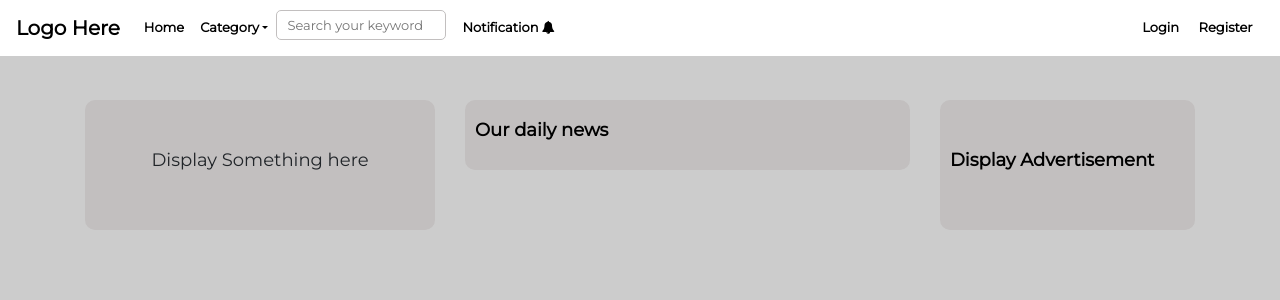
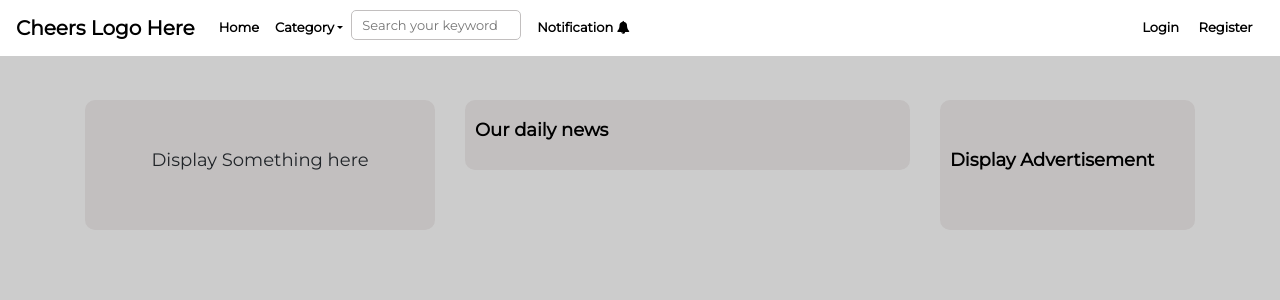
Before and after one commit to irabi01/blog_frontend, a React (Create React App) app: page / in a window 1280 px wide. Shown: the top 300 px of the page. Built offline with nearby package versions, Linux system fonts and the light colour scheme; no server answers.

Commit message:
change logo text

```diff
--- a/src/components/Navigation.js
+++ b/src/components/Navigation.js
@@ -6,7 +6,7 @@ export class Navigation extends Component {
     return (
       <div>
         <nav className="navbar navbar-expand-lg fixed-top navigation">
-            <Link className="navbar-brand" to="/">Logo Here</Link>
+            <Link className="navbar-brand" to="/">Cheers Logo Here</Link>
             <button className="navbar-toggler" type="button" data-toggle="collapse" data-target="#navbarSupportedContent" aria-controls="navbarSupportedContent" aria-expanded="false" aria-label="Toggle navigation">
                 <span className="navbar-toggler-icon"></span>
             </button>
```
